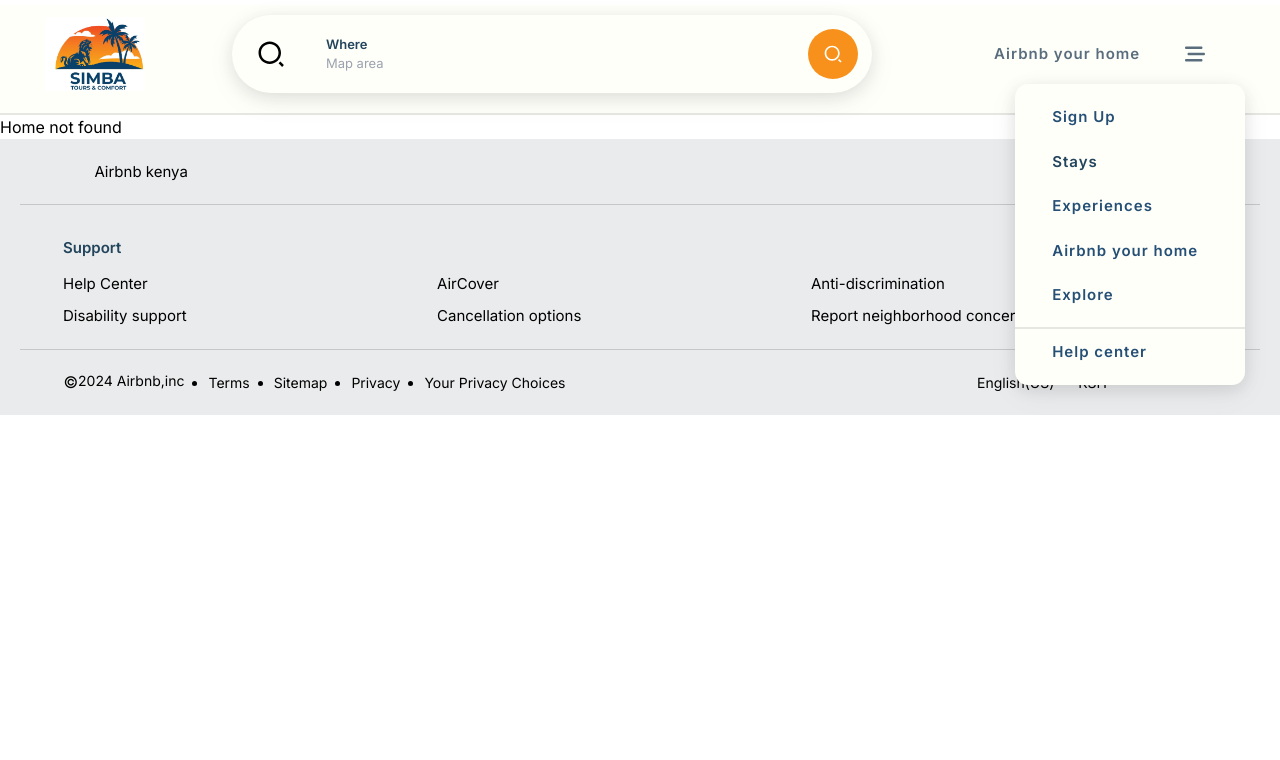
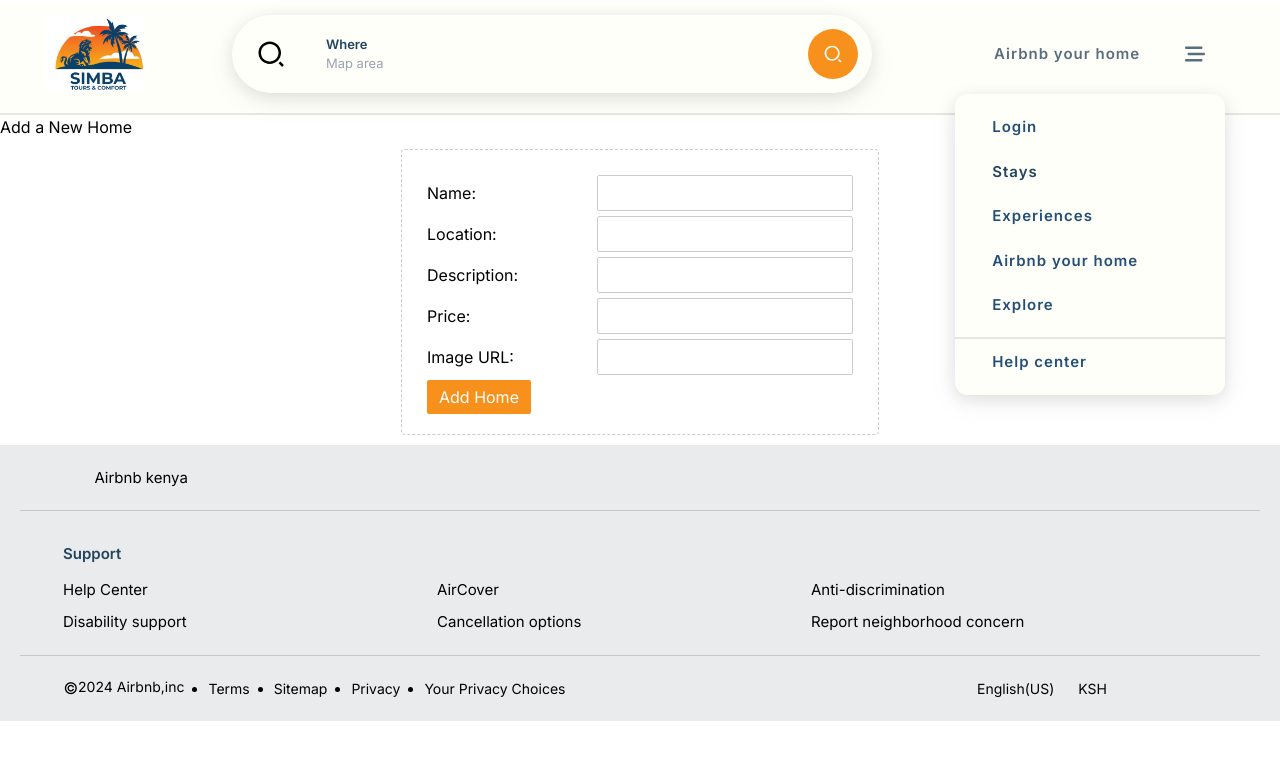
Before and after one commit to rawbil/bnb, a Next.js app: page /homes/addHome in a window 1280 px wide. Both pictures are taken after a click on the element 1195 px from the left and 54 px from the top of the page. Shown: the top 760 px of the page. Built offline with nearby package versions, Linux system fonts and the light colour scheme; no server answers.

Commit message:
added the AddHomeForm page

```diff
--- a/app/globals.css
+++ b/app/globals.css
@@ -12,8 +12,6 @@
   --color-navy: #22445c;
   --color-orange: #f8911b;
 }
-
-
 
 body {
   color: rgb(var(--color-navy));
@@ -52,12 +50,13 @@
   position: relative;
 }
 
-.card .desc h2, .card .desc .price {
+.card .desc h2,
+.card .desc .price {
   font-weight: 600;
   color: var(--color-navy);
 }
 
-.card .desc h2{
+.card .desc h2 {
   font-size: 16px;
   font-weight: 600;
 }
@@ -78,7 +77,7 @@
   align-items: baseline;
 }
 
-.card .desc p.tit{
+.card .desc p.tit {
   display: flex;
   flex-wrap: nowrap;
   gap: 3px;
@@ -90,7 +89,7 @@
   font-size: 15px;
 }
 
-.card .desc p.tit i{
+.card .desc p.tit i {
   font-size: 12px;
 }
 
@@ -149,60 +148,60 @@
   grid-template-columns: repeat(3, auto);
 }
 
-.collage div{
+.collage div {
   border-radius: 5px;
   overflow: hidden;
 }
 
-.gallery-carousel{
+.gallery-carousel {
   display: none;
 }
 
-.gallery-collage{
+.gallery-collage {
   padding: 0;
   margin: 0;
 }
 
-@media (max-width: 522px){
-  .gallery-carousel{
+@media (max-width: 522px) {
+  .gallery-carousel {
     display: block;
   }
 
-  .gallery-collage{
+  .gallery-collage {
     display: none;
   }
-
 }
 
-.home-more{
+.home-more {
   width: 85%;
   margin: 20px auto;
 }
 
-.home-more hr{
+.home-more hr {
   margin-top: 30px;
   margin-bottom: 30px;
   border-color: #b0b4b8a0;
 }
 
-.home-more h1, .home-more h2{
+.home-more h1,
+.home-more h2 {
   font-size: 24px;
   font-weight: 400;
   color: var(--color-navy);
 }
 
-.home-more h2{
+.home-more h2 {
   font-size: 20px;
 }
 
-ul{
+ul {
   display: flex;
   align-items: center;
   justify-content: flex-start;
   row-gap: 5px;
 }
 
-ul li{
+ul li {
   list-style: disc;
   padding: 0;
   margin: 2px;
@@ -210,19 +209,19 @@
   margin-right: 12px;
 }
 
-ul.assets li:first-child{
+ul.assets li:first-child {
   list-style: none;
   margin-left: 0;
 }
 
-.bed{
+.bed {
   display: flex;
   flex-wrap: wrap;
   padding-left: -20px;
   padding: 0;
 }
 
-.bed div{
+.bed div {
   padding: 25px;
   padding-top: 20px;
   padding-bottom: 15px;
@@ -236,34 +235,34 @@
   justify-content: center;
 }
 
-.bed div span:nth-child(2){
+.bed div span:nth-child(2) {
   font-weight: 600;
   color: var(--color-navy);
 }
 
-.bed div span:last-child{
+.bed div span:last-child {
   font-weight: 400;
   font-size: 16px;
 }
 
-h2.section-bed{
+h2.section-bed {
   margin: 20px;
   margin-left: 0;
 }
 
-.offers{
+.offers {
   margin-bottom: 30px;
-  width: calc(2*max-content);
+  width: calc(2 * max-content);
 }
 
-.offers ul{
+.offers ul {
   display: grid;
   grid-template-columns: auto auto;
   flex-wrap: wrap;
   margin-top: 10px;
 }
 
-.offers ul li{
+.offers ul li {
   display: flex;
   align-items: center;
   gap: 8px;
@@ -274,11 +273,11 @@
   flex: 1 1 calc(50% - 20px);
 }
 
-.absent{
+.absent {
   text-decoration: line-through;
 }
 
-.offers button{
+.offers button {
   padding: 15px;
   padding-top: 10px;
   padding-bottom: 10px;
@@ -287,58 +286,58 @@
   margin-top: 20px;
 }
 
-.rules{
+.rules {
   display: flex;
   flex-wrap: wrap;
   justify-content: space-between;
 }
 
-.rules div{
+.rules div {
   line-height: 30px;
 }
 
-.rules h3{
+.rules h3 {
   font-size: 18px;
   color: var(--color-navy);
   font-weight: 500;
   padding-top: 20px;
 }
 
-.rules a{
+.rules a {
   text-decoration: underline;
   color: var(--color-navy);
   padding-top: 40px;
 }
 
-.des{
+.des {
   display: flex;
   flex-wrap: wrap;
   justify-content: space-between;
   gap: 20px;
 }
 
-.des>*{
+.des > * {
   flex: 1 1 calc(50% - 20px);
 }
 
-.check-rt{
+.check-rt {
   display: flex;
   flex-direction: column;
   align-items: flex-end;
 }
 
-.check-rt .story{
+.check-rt .story {
   margin: 20px;
   margin-top: 30px;
   width: 350px;
   color: var(--color-navy);
 }
 
-.bed{
+.bed {
   display: flex;
   flex-wrap: wrap;
 }
-.bed>div{
+.bed > div {
   width: auto;
   display: flex;
   flex-direction: column;
@@ -349,61 +348,60 @@
   margin: 10px;
 }
 
-.bed>div span{
+.bed > div span {
   font-size: 20px;
   text-align: center;
 }
 
 @media (max-width: 1024px) {
-  .des>* {
+  .des > * {
     flex: 1 1 calc(50% - 20px);
   }
 }
 
-
 @media (max-width: 988px) {
-  .des>* {
+  .des > * {
     flex: 1 1 calc(100% - 20px);
   }
-  .check-rt{
+  .check-rt {
     display: flex;
     flex-direction: row;
     align-items: flex-start;
   }
-  .check-rt .story{
+  .check-rt .story {
     margin: 20px;
     width: auto;
     color: var(--color-navy);
   }
-  .offers ul{
+  .offers ul {
     grid-template-columns: auto auto;
   }
 }
 
-@media (max-width: 610px){
-  .check-rt{
+@media (max-width: 610px) {
+  .check-rt {
     flex-direction: column;
   }
 }
 
-@media (max-width: 510px){
-  .offers ul{
+@media (max-width: 510px) {
+  .offers ul {
     display: flex;
     flex-direction: column;
     align-items: flex-start;
     justify-content: flex-start;
   }
-  .offers ul li{
+  .offers ul li {
     width: auto;
     flex: 1 1 calc(100% - 20px);
   }
 
-  .check-rt{
+  .check-rt {
     margin: 0 auto;
   }
 }
 
-.check{
+.check {
   width: fit-content;
   padding: 20px;
   padding-bottom: 0;
@@ -414,21 +412,23 @@
   margin: 0;
   height: 300px;
   border-radius: 20px;
-  box-shadow: rgba(17, 17, 26, 0.1) 0px 4px 16px, rgba(17, 17, 26, 0.05) 0px 8px 32px;
+  box-shadow: rgba(17, 17, 26, 0.1) 0px 4px 16px,
+    rgba(17, 17, 26, 0.05) 0px 8px 32px;
 }
 
-.check form{
+.check form {
   display: grid;
   grid-template-columns: 1fr 1fr;
   grid-gap: 1px;
   background-color: #b0b4b8a0;
-  box-shadow: rgba(9, 30, 66, 0.25) 0px 1px 1px, rgba(9, 30, 66, 0.13) 0px 0px 1px 1px;
+  box-shadow: rgba(9, 30, 66, 0.25) 0px 1px 1px,
+    rgba(9, 30, 66, 0.13) 0px 0px 1px 1px;
   border-radius: 10px;
   overflow: hidden;
   font-size: 14px;
 }
 
-.check p{
+.check p {
   margin-top: 20px;
   margin-bottom: 20px;
   width: 100%;
@@ -437,34 +437,34 @@
   color: var(--color-navy);
 }
 
-.check p span{
+.check p span {
   font-size: 18px;
   font-weight: 400;
 }
 
-.check form label{
+.check form label {
   text-transform: uppercase;
   font-size: 11px;
   color: var(--color-orange);
 }
 
-.check input{
+.check input {
   padding-right: 25px;
 }
 
-.check div{
+.check div {
   display: flex;
   flex-direction: column;
   padding: 10px;
   background: var(--color-white);
 }
 
-.check span{
+.check span {
   font-size: 12px;
   padding: 5px;
 }
 
-.check button{
+.check button {
   background: var(--color-orange);
   color: var(--color-white);
   width: 100%;
@@ -477,48 +477,48 @@
   margin-bottom: 0px;
 }
 
-footer{
+footer {
   padding: 20px;
   background-color: #b0b4b845;
 }
 
-footer hr{
+footer hr {
   margin: 0;
   margin-top: 20px;
   margin-bottom: 20px;
   border-color: #b0b4b8a0;
 }
 
-footer span{
+footer span {
   font-size: 15px;
   margin-left: 6%;
   margin-right: 10%;
 }
 
-footer .footer{
+footer .footer {
   width: 95%;
   margin: 10px auto;
   font-size: 15px;
 }
 
-footer .footer h1{
+footer .footer h1 {
   font-size: 15px;
   padding: 12px;
   color: var(--color-navy);
   font-weight: 600;
 }
 
-footer ul{
+footer ul {
   display: flex;
   flex-wrap: wrap;
 }
 
-.footer ul li{
+.footer ul li {
   list-style: none;
   width: 350px;
 }
 
-footer .ft{
+footer .ft {
   display: flex;
   flex-wrap: wrap;
   justify-content: space-start;
@@ -527,34 +527,35 @@
   margin: 0 auto;
 }
 
-.ft span{
+.ft span {
   font-size: 16px;
   margin: 0;
   padding-right: 12px;
   display: flex;
 }
 
-.ft span p{
+.ft span p {
   font-size: 14px;
 }
 
-.foot{
+.foot {
   display: flex;
   align-items: center;
   width: 80%;
   justify-content: space-between;
 }
 
-.foot ul, .foot div{
+.foot ul,
+.foot div {
   display: flex;
   flex-wrap: wrap;
 }
 
-.foot ul li{
+.foot ul li {
   list-style: none;
 }
 
-.foot ul.lk li{
+.foot ul.lk li {
   list-style: disc;
 }
 
@@ -641,11 +642,13 @@
 
 .menu-items {
   background: var(--color-white);
-  box-shadow: rgba(17, 17, 26, 0.1) 0px 4px 16px, rgba(17, 17, 26, 0.05) 0px 8px 32px;
+  box-shadow: rgba(17, 17, 26, 0.1) 0px 4px 16px,
+    rgba(17, 17, 26, 0.05) 0px 8px 32px;
   border-radius: 13px;
   position: absolute;
-  left: -150px;
-  width: 230px;
+  left: -210px;
+  top: 60px;
+  width: 270px;
   padding: 10px 0;
   margin-top: 10px;
   font-weight: 400;
@@ -679,7 +682,8 @@
   margin-bottom: 25px;
   padding: 0;
   border-radius: 40px;
-  box-shadow: rgba(17, 17, 26, 0.1) 0px 4px 16px, rgba(17, 17, 26, 0.05) 0px 8px 32px;
+  box-shadow: rgba(17, 17, 26, 0.1) 0px 4px 16px,
+    rgba(17, 17, 26, 0.05) 0px 8px 32px;
 }
 
 .search form {
@@ -717,17 +721,12 @@
   width: 100px;
 }
 
-.search form div input[type="text"] {
-
-}
-
-.search form .where{
+.search form .where {
   width: 270px;
 }
-.search form div:last-child{
+.search form div:last-child {
   width: 250px;
 }
-
 
 .search form div label {
   font-weight: 600;
@@ -746,32 +745,32 @@
   border-radius: 50%;
 }
 
-.search.pt{
+.search.pt {
   top: 0;
 }
 
-#scrolled-menu{
+#scrolled-menu {
   margin: 0;
 }
 
-#scrolled-menu input{
+#scrolled-menu input {
   width: 40vw;
 }
 
-#scrolled-menu .scrol{
+#scrolled-menu .scrol {
   padding: 20px;
   font-size: 30px;
 }
 
-#scrolled-menu div{
+#scrolled-menu div {
   padding: 10px 20px;
 }
 
-#mobile-2{
+#mobile-2 {
   width: fit-content;
 }
 
-#mobile-2 input{
+#mobile-2 input {
   width: 60vw;
 }
 
@@ -792,16 +791,16 @@
     display: none;
   }
 
-  .des{
+  .des {
     display: flex;
     flex-direction: row;
   }
-.des>*{
+  .des > * {
     width: fit-content;
     flex: 1 1 calc(50% - 20px);
   }
 
-.bed{
+  .bed {
     display: none;
   }
 }
@@ -813,7 +812,7 @@
 /*grid*/
 
 /* styles.css */
-.grid-collages{
+.grid-collages {
   background: var(--color-white);
   position: absolute;
   width: 98vw;
@@ -822,7 +821,7 @@
   z-index: 3001;
 }
 
-.togg{
+.togg {
   z-index: 3002;
   position: fixed;
   display: flex;
@@ -840,7 +839,7 @@
   background: var(--color-white);
 }
 
-.togg-b{
+.togg-b {
   background: rgb(var(--color-white));
   padding: 20px;
   z-index: 3;
@@ -853,17 +852,18 @@
   margin: 0 auto;
 }
 
-#tablet{
+#tablet {
   display: none;
 }
 
-.grid-collages .grid{
-  box-shadow: rgba(17, 17, 26, 0.01) 0px 4px 16px, rgba(17, 17, 26, 0.05) 0px 8px 32px;
+.grid-collages .grid {
+  box-shadow: rgba(17, 17, 26, 0.01) 0px 4px 16px,
+    rgba(17, 17, 26, 0.05) 0px 8px 32px;
   margin: 0 auto;
   width: 70%;
 }
 
-.grid-collages .grid h1{
+.grid-collages .grid h1 {
   padding: 20px;
   font-weight: 600;
   font-size: 22px;
@@ -879,22 +879,21 @@
 .picture {
   overflow: hidden;
   border-radius: 8px;
-  box-shadow: rgba(17, 17, 26, 0.01) 0px 4px 16px, rgba(17, 17, 26, 0.05) 0px 8px 32px;
+  box-shadow: rgba(17, 17, 26, 0.01) 0px 4px 16px,
+    rgba(17, 17, 26, 0.05) 0px 8px 32px;
 }
 
 .picture img {
   width: 100%;
   height: 100%;
   object-fit: cover;
-
 }
 
 /* Style to arrange one column with one picture and the next column with two pictures */
-.picture:nth-child(3n+1),
-.picture:nth-child(3n+4) {
+.picture:nth-child(3n + 1),
+.picture:nth-child(3n + 4) {
   grid-column-end: span 2;
 }
-
 
 /*carousel*/
 
@@ -929,7 +928,6 @@
   opacity: 1;
 }
 
-
 .carousel img {
   border-radius: 13px;
   width: 100%;
@@ -942,14 +940,14 @@
   position: absolute;
   top: 50%;
   transform: translateY(-50%);
-  background: rgba(0, 0, 0, .5);
+  background: rgba(0, 0, 0, 0.5);
   color: white;
   border: none;
   outline: none;
   cursor: pointer;
   font-size: 1rem;
   padding: 0;
-  opacity: .3;
+  opacity: 0.3;
   height: 50px;
   width: 30px;
   z-index: 3;
@@ -959,8 +957,8 @@
   transition: all ease 150ms;
 }
 
-.navButton:hover{
-  opacity: .7;
+.navButton:hover {
+  opacity: 0.7;
 }
 .navButton:first-child {
   left: 10px;
@@ -969,28 +967,27 @@
 .navButton:last-child {
   right: 10px;
 }
-.mobile{
+.mobile {
   display: none;
 }
-
 
 @media (max-width: 1024px) {
   /* Tablet styles */
 
-#pc{
+  #pc {
     display: none;
   }
 
-#tablet{
+  #tablet {
     display: grid;
   }
 
-.collage{
+  .collage {
     grid-template-columns: 0.8fr 0.7fr 0.73fr;
     width: 90vw;
   }
 
-.des-sc{
+  .des-sc {
     width: fit-content;
   }
   /*
@@ -1007,98 +1004,92 @@
   box-shadow: rgba(17, 17, 26, 0.1) 0px 4px 16px, rgba(17, 17, 26, 0.05) 0px 8px 32px;
 }*/
 
-.scrolled-menu{
+  .scrolled-menu {
     display: none;
   }
 
-.mobile{
+  .mobile {
     display: flex;
   }
 
-.check-rt{
+  .check-rt {
     margin: 0;
   }
 
-.offers ul{
+  .offers ul {
     grid-template-columns: 240px 240px;
     padding-top: 10px;
   }
-
 }
 /*at 950 trasnsit from search to search-mobile*/
 
-
-@media (max-width: 950px){
+@media (max-width: 950px) {
   /* Mobile styles */
-  .search{
+  .search {
     width: 300px;
     margin: 10px auto;
   }
- .search form div input{
+  .search form div input {
     width: 120px;
     min-width: 50px;
     background: transparent;
   }
-  #mobile{
+  #mobile {
     display: flex;
     margin-top: 20px;
   }
 
-  #pc-search{
-    display: none;
-  }
-
-}
-
-@media (max-width: 904px) {
-  #pc-m{
+  #pc-search {
     display: none;
   }
 }
 
+@media (max-width: 904px) {
+  #pc-m {
+    display: none;
+  }
+}
 
 /* Media query for mobile */
 @media (max-width: 768px) {
   /* Mobile styles */
-  .pc-menu{
+  .pc-menu {
     display: none;
   }
-  #mobile-2{
+  #mobile-2 {
     display: flex;
   }
-  #mobile-2 input{
+  #mobile-2 input {
     width: 70vw;
   }
 }
 
-
 @media (max-width: 650px) {
   /* Mobile styles */
-  #mobile{
+  #mobile {
     display: flex;
     margin-top: 0;
   }
 
-  #mobile div:first-child{
+  #mobile div:first-child {
     width: 40vw;
   }
 
-  #mobile div:last-child{
+  #mobile div:last-child {
     width: 30vw;
   }
 }
 
-@media (max-width: 470px){
-  .avatar>a{
+@media (max-width: 470px) {
+  .avatar > a {
     margin: 0;
     display: none;
   }
 }
 
-input{
+input {
   outline: none;
 }
-
 
 /* styles/Reviews.module.css */
 
@@ -1142,7 +1133,7 @@
   font-size: 1.2rem;
 }
 
-.r-container .rating span{
+.r-container .rating span {
   color: var(--color-orange);
 }
 
--- /dev/null
+++ b/app/homes/addHome/page.tsx
@@ -0,0 +1,12 @@
+import AddHomeForm from '../../ui/AddHomeForm/addNewHome';
+
+const AddHomePage = () => {
+  return (
+    <div>
+      <h1>Add a New Home</h1>
+      <AddHomeForm />
+    </div>
+  );
+};
+
+export default AddHomePage;
--- /dev/null
+++ b/app/ui/AddHomeForm/addNewHome.module.css
@@ -0,0 +1,31 @@
+.form{
+    width: fit-content;
+    border: 1px dashed #ccc;
+    margin: 10px auto;
+    padding: 20px 25px;
+    border-radius: 4px;
+}
+
+.form>div{
+    margin: 5px 0;
+    display: flex;
+    align-items: center;
+    gap: 20px;
+}
+
+.form label{
+    width: 150px;
+}
+
+.form input, .form select{
+    border: 1px solid #ccc;
+    border-radius: 2px;
+    padding: 5px 10px;
+}
+
+.form button{
+    color: #fff;
+    background-color: #f8911b;
+    padding: 5px 12px;
+    border-radius: 2px;
+}
--- /dev/null
+++ b/app/ui/AddHomeForm/addNewHome.tsx
@@ -0,0 +1,125 @@
+"use client";
+
+import { useState } from "react";
+import { useRouter } from "next/navigation"; // Import useRouter for Next.js 13+
+import axios from "axios";
+import styles from "./addNewHome.module.css";
+
+const AddHomeForm = () => {
+  const [name, setName] = useState("");
+  const [location, setLocation] = useState("");
+  const [description, setDescription] = useState("");
+  const [price, setPrice] = useState("");
+  const [imageUrl, setImageUrl] = useState([""]); // Array to store image URLs
+  const [error, setError] = useState("");
+  const [success, setSuccess] = useState("");
+
+  const router = useRouter(); // Use the hook directly
+
+  const handleSubmit = async (e) => {
+    e.preventDefault();
+
+    // Ensure at least one image is provided
+    if (imageUrl.length < 1 || imageUrl[0] === "") {
+      setError("Please provide at least one image URL.");
+      return;
+    }
+
+    const homeData = {
+      name,
+      location,
+      description,
+      price: parseFloat(price), // Convert price to a number
+      imageUrl, // Image URLs as an array
+    };
+
+    try {
+      const token = localStorage.getItem("token"); // Get the token from localStorage
+
+      if (!token) {
+        setError("You must be logged in to add a home.");
+        return;
+      }
+
+      const response = await axios.post(
+        "http://localhost:5000/api/homes",
+        homeData,
+        {
+          headers: { Authorization: `Bearer ${token}` },
+        }
+      );
+
+      if (response.status === 201) {
+        setSuccess("Home added successfully!");
+        setError("");
+
+        // Redirect to a different page or reset form
+        setTimeout(() => {
+          router.push("/homes"); // Redirect to the homes page
+        }, 1000);
+      }
+    } catch (err) {
+      setError(err.response?.data?.message || "Failed to add home.");
+      setSuccess("");
+    }
+  };
+
+  return (
+    <form onSubmit={handleSubmit} className={styles.form}>
+      <div>
+        <label htmlFor="name">Name:</label>
+        <input
+          type="text"
+          id="name"
+          value={name}
+          onChange={(e) => setName(e.target.value)}
+          required
+        />
+      </div>
+      <div>
+        <label htmlFor="location">Location:</label>
+        <input
+          type="text"
+          id="location"
+          value={location}
+          onChange={(e) => setLocation(e.target.value)}
+          required
+        />
+      </div>
+      <div>
+        <label htmlFor="description">Description:</label>
+        <input type="text"
+          id="description"
+          value={description}
+          onChange={(e) => setDescription(e.target.value)}
+          required
+        />
+      </div>
+      <div>
+        <label htmlFor="price">Price:</label>
+        <input
+          type="number"
+          id="price"
+          value={price}
+          onChange={(e) => setPrice(e.target.value)}
+          required
+        />
+      </div>
+      <div>
+        <label htmlFor="imageUrl">Image URL:</label>
+        <input
+          type="text"
+          id="imageUrl"
+          value={imageUrl[0]} // Access the first image URL in the array
+          onChange={(e) => setImageUrl([e.target.value])} // Set the array with one image URL
+          required
+        />
+      </div>
+      {error && <p style={{ color: "red" }}>{error}</p>}
+      {success && <p style={{ color: "green" }}>{success}</p>}
+      <button type="submit">Add Home</button>
+    </form>
+  );
+};
+
+export default AddHomeForm;
--- a/app/ui/login/loginForm.tsx
+++ b/app/ui/login/loginForm.tsx
@@ -80,6 +80,7 @@
           {error && <p style={{ color: "red" }}>{error}</p>}
           {success && <p style={{ color: "green" }}>{success}</p>}
           <button type="submit">Sign In</button>
+          <a href="/auth/login">Signup instead</a>
         </form>
       )}
     </div>
--- a/app/ui/menu.tsx
+++ /dev/null
@@ -1,60 +0,0 @@
-"use client";
-
-import React, { useState, useEffect } from 'react';
-import { FaBarsStaggered } from "react-icons/fa6";
-import Link from 'next/link';
-import axios from 'axios';
-import "../globals.css";
-
-const MobileMenu = () => {
-  const [isOpen, setIsOpen] = useState(false);
-  const [username, setUsername] = useState(null);
-
-  useEffect(() => {
-    // Check if user is logged in by checking the token
-    const token = localStorage.getItem('token');
-
-    if (token) {
-      // Fetch user profile
-      axios.get("http://localhost:5000/api/auth/profile", {
-        headers: {
-          Authorization: `Bearer ${token}`,
-        },
-      })
-      .then(response => {
-        setUsername(response.data.username); // Set the username
-        console.log("Profile fetched:", response.data);
-      })
-      .catch(error => {
-        console.error("Error fetching profile:", error);
-      });
-    }
-  }, []);
-
-  const toggleMenu = () => {
-    setIsOpen(!isOpen); // Toggle isOpen state
-  };
-
-  return (
-    <nav className="mobile-menu">
-      <div className="menu-toggle" onClick={toggleMenu}>
-        <FaBarsStaggered />
-      </div>
-      <ul className={`menu-items ${isOpen ? 'open' : ''}`}>
-        {username ? (
-          <li><a href="#">{username}</a></li> // Show the username when logged in
-        ) : (
-          <li><Link href="/auth/signup">Sign Up</Link></li> // Show signup link when not logged in
-        )}
-        <li><Link href=".." className="active">Stays</Link></li>
-        <li><Link href="/homes/reviews" passHref>Experiences</Link></li>
-        <li><a href="#">Airbnb your home</a></li>
-        <li><a href="#">Explore</a></li>
-        <hr />
-        <li><a href="#">Help center</a></li>
-      </ul>
-    </nav>
-  );
-};
-
-export default MobileMenu;
--- /dev/null
+++ b/app/ui/menu/menu.module.css
@@ -0,0 +1,23 @@
+li.username {
+  background-color: var(--color-orange);
+  color: #fff;
+  font-weight: 600;
+}
+
+.username a{
+    color: #fff;
+}
+
+.username:hover {
+  background-color: var(--color-orange);
+  color: #fff;
+}
+
+.button {
+  padding: 10px 25px;
+  font-size: 16px;
+  margin: -10px 0;
+  text-align: left;
+  width: 100%;
+  font-weight: 600;
+}
--- /dev/null
+++ b/app/ui/menu/menu.tsx
@@ -0,0 +1,98 @@
+"use client";
+
+import React, { useState, useEffect } from "react";
+import { FaBarsStaggered } from "react-icons/fa6";
+import Link from "next/link";
+import axios from "axios";
+import { useRouter } from "next/navigation";
+import styles from "./menu.module.css"
+
+const MobileMenu = () => {
+  const [isOpen, setIsOpen] = useState(false);
+  const [username, setUsername] = useState(null);
+  const [isLoggedIn, setIsLoggedIn] = useState(false);
+  const router = useRouter();
+
+  useEffect(() => {
+    // Check if user is logged in by checking the token
+    const token = localStorage.getItem("token");
+
+    if (token) {
+      setIsLoggedIn(true);
+      // Fetch user profile
+      axios
+        .get("http://localhost:5000/api/auth/profile", {
+          headers: {
+            Authorization: `Bearer ${token}`,
+          },
+        })
+        .then((response) => {
+          setUsername(response.data.username);
+          console.log("Profile fetched:", response.data);
+        })
+        .catch((error) => {
+          console.error("Error fetching profile:", error);
+        });
+    } else {
+      setIsLoggedIn(false);
+    }
+  }, []);
+
+  const toggleMenu = () => {
+    setIsOpen(!isOpen);
+  };
+
+  const handleLogout = () => {
+    localStorage.removeItem("token");
+    setIsLoggedIn(false);
+    router.push("/#");
+  };
+
+  return (
+    <nav className="mobile-menu">
+      <div className="menu-toggle" onClick={toggleMenu}>
+        <FaBarsStaggered />
+      </div>
+      <ul className={`menu-items ${isOpen ? "open" : ""}`}>
+        {username ? (
+          <>
+            <li className={styles.username}>
+              <a href="#">{username}</a>
+            </li>
+          </>
+        ) : (
+          <li>
+            <Link href="/auth/login">Login</Link>
+          </li>
+        )}
+        <li>
+          <Link href=".." className="active">
+            Stays
+          </Link>
+        </li>
+        <li>
+          <Link href="/homes/reviews" passHref>
+            Experiences
+          </Link>
+        </li>
+        <li>
+          <a href="#">Airbnb your home</a>
+        </li>
+        <li>
+          <a href="#">Explore</a>
+        </li>
+        <hr />
+        <li>
+          <a href="#">Help center</a>
+        </li>
+        {username ? (
+          <li>
+            <button  className={styles.button} onClick={handleLogout}>Logout</button>
+          </li>
+        ):""}
+      </ul>
+    </nav>
+  );
+};
+
+export default MobileMenu;
--- a/app/ui/navbar.tsx
+++ b/app/ui/navbar.tsx
@@ -4,7 +4,7 @@
 import Link from 'next/link';
 import React, { useState, useEffect } from 'react';
 import Image from "next/image";
-import MobileMenu from '@/app/ui/menu'; // Ensure the MobileMenu component is correctly imported
+import MobileMenu from '@/app/ui/menu/menu'; // Ensure the MobileMenu component is correctly imported
 import { RiSearch2Line } from "react-icons/ri";
 
 const Navbar = () => {
@@ -62,7 +62,7 @@
           <Link href="/homes/reviews" passHref>Online Experiences</Link>
         </div></div>
         <div className="avatar">
-          <a href="#">Airbnb your home</a>
+          <a href="/homes/addHome">Airbnb your home</a>
           <MobileMenu />
         </div>
       </div>
--- a/app/ui/signup/signupForm.tsx
+++ b/app/ui/signup/signupForm.tsx
@@ -89,6 +89,7 @@
       {error && <p style={{ color: "red" }}>{error}</p>}
       {success && <p style={{ color: "green" }}>{success}</p>}
       <button type="submit">Sign Up</button>
+      <a href="/auth/login">Login instead</a>
     </form>
   );
 };
```
Lines whose indentation alone changed are shown as unchanged.
